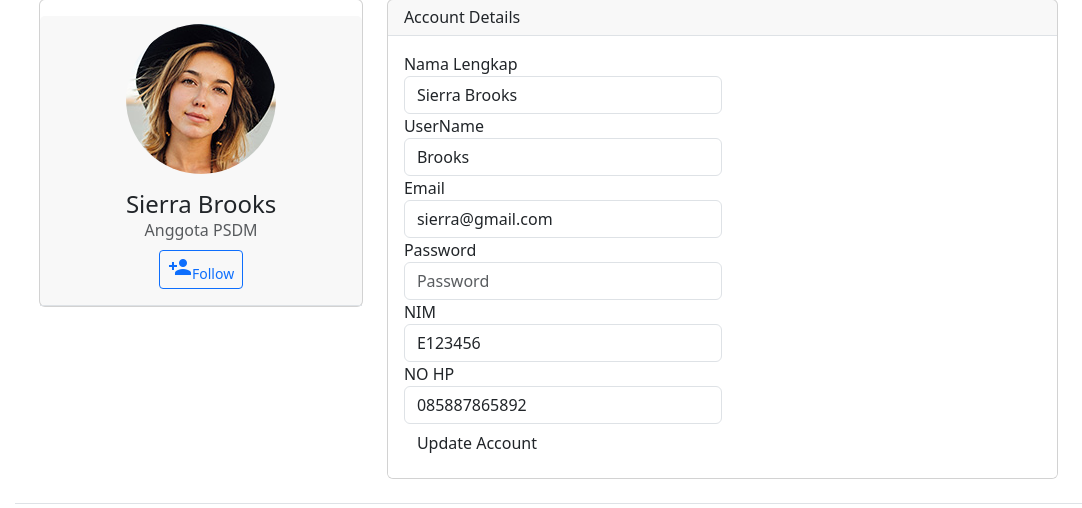
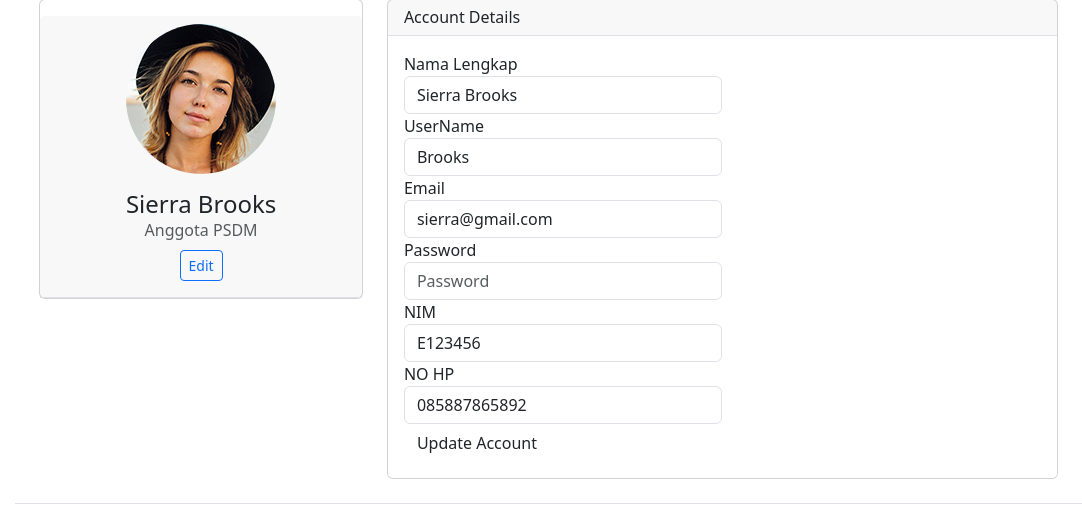
Before and after one commit to you-ink/simanika, a CodeIgniter app: page /database/dashboard/profile in a window 1280 px wide. Shown: the part 455-963 px from the top of the page, without its empty margins (198-1280 px from the left). Run offline with CodeIgniter, Linux system fonts and the light colour scheme; some libraries are stand-ins or nearby versions.

Commit message:
update edit

```diff
--- a/application/views/dashboard/user_profile.php
+++ b/application/views/dashboard/user_profile.php
@@ -16,7 +16,7 @@
 					<h4 class="mb-0">Sierra Brooks</h4>
 					<span class="text-muted d-block mb-2">Anggota PSDM</span>
 					<button type="button" class="mb-2 btn btn-sm btn-pill btn-outline-primary mr-2">
-						<i class="material-icons mr-1">person_add</i>Follow</button>
+						<i class="fa fa-pen mr-1"></i>Edit</button>
 				</div>
 			</div>
 		</div>
```
